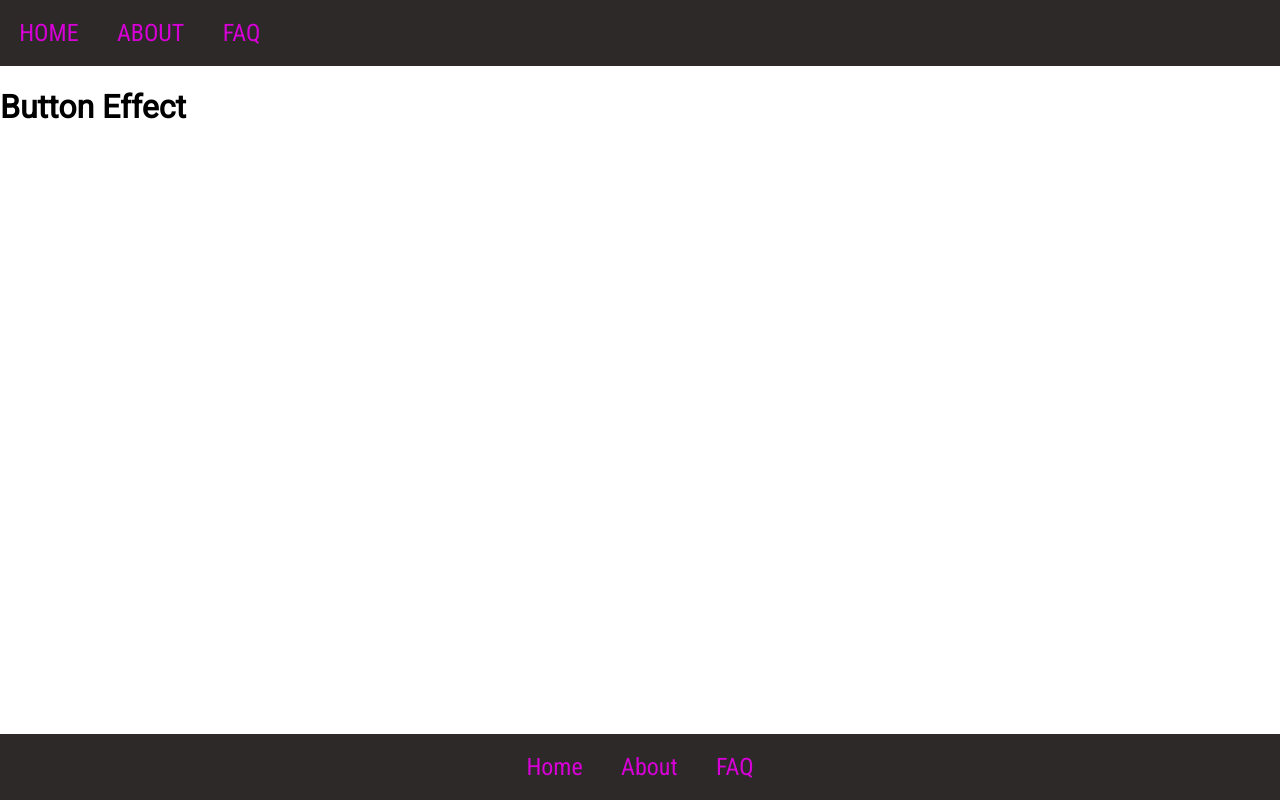
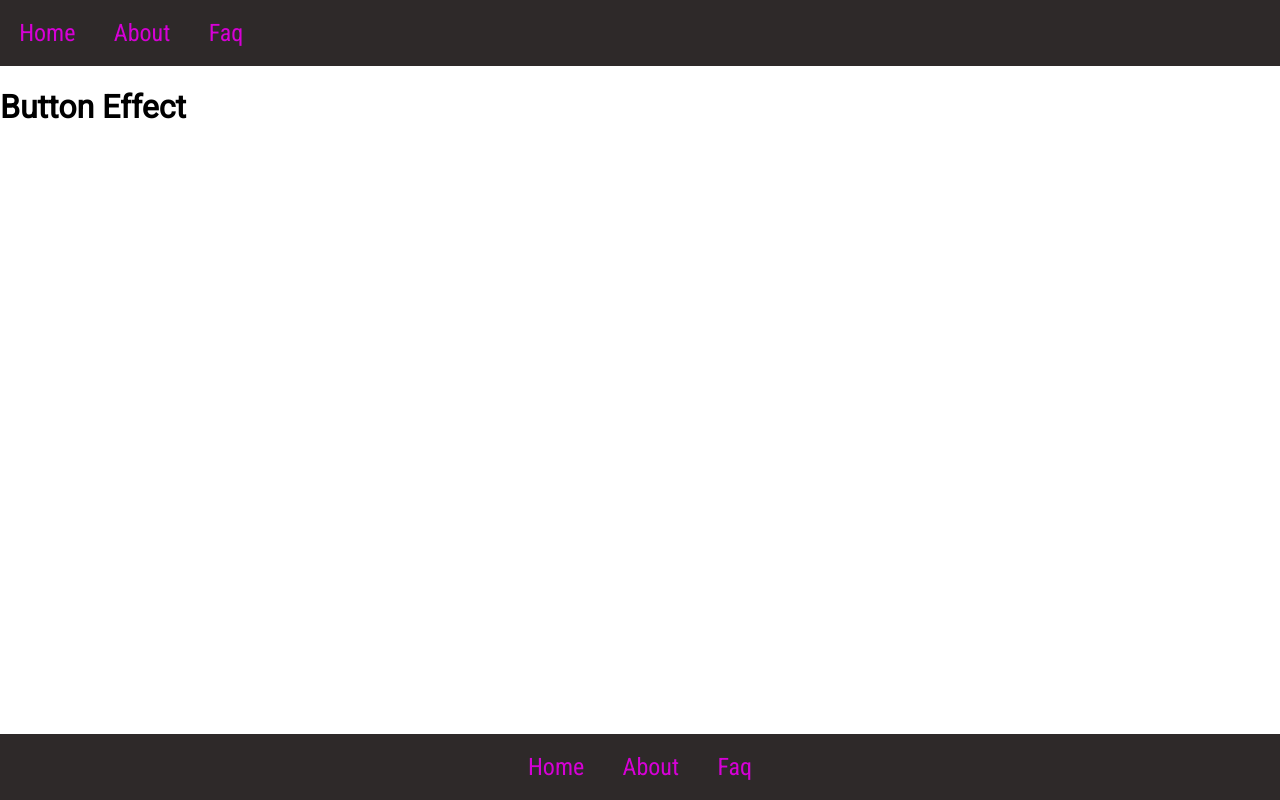
Before and after one commit to amirtbi/vuejs-animation, a Vue app: page / in a window 1280 px wide. Built offline with nearby package versions, Linux system fonts and the light colour scheme; a web font is replaced by a local one.

Commit message:
modifications on router-links in header and footer pages

```diff
--- a/src/components/Layouts/Navs/TheFooterNavigation.vue
+++ b/src/components/Layouts/Navs/TheFooterNavigation.vue
@@ -1,8 +1,8 @@
 <template>
-    <nav>
+  <nav>
     <ul>
-      <li v-for="item in footerItems" :key="item">
-        <a href="#">{{ item }}</a>
+      <li v-for="item in dropDownItems" :key="item.title">
+        <router-link :to="item.route">{{ item.title }}</router-link>
       </li>
     </ul>
   </nav>
@@ -10,12 +10,16 @@
 
 <script>
 export default {
-    data() {
-        return {
-            footerItems:['Home','About','FAQ'],
-        }
-    },
-}
+  data() {
+    return {
+      dropDownItems: [
+        { title: "Home", route: "/home" },
+        { title: "About", route: "/about" },
+        { title: "Faq", route: "/faq" },
+      ],
+    };
+  },
+};
 </script>
 
 <style scoped>
@@ -26,8 +30,7 @@ ul {
   justify-content: flex-start;
   align-content: center;
   padding: 0;
-  margin:0;
-  ;
+  margin: 0;
 }
 li {
   padding: 1.2rem;
@@ -36,9 +39,9 @@ a {
   color: rgb(214, 0, 214);
   text-decoration: none;
   font-size: 1.5rem;
-  font-family: 'Roboto Condensed', sans-serif;
+  font-family: "Roboto Condensed", sans-serif;
 }
-a:hover{
-    color: white;
+a:hover {
+  color: white;
 }
 </style>
--- a/src/components/Layouts/Navs/TheHeaderNaviagtion.vue
+++ b/src/components/Layouts/Navs/TheHeaderNaviagtion.vue
@@ -1,15 +1,10 @@
 <template>
   <nav>
     <ul>
-      <li>
-        <router-link to="/home">HOME</router-link>
+      <li v-for="item in dropDownItems " :key="item.title">
+        <router-link :to="item.route">{{item.title}}</router-link>
       </li>
-      <li>
-        <router-link to="/about">ABOUT</router-link>
-      </li>
-       <li>
-        <router-link to="/faq">FAQ</router-link>
-      </li>
+
     </ul>
   </nav>
 </template>
@@ -18,7 +13,11 @@
 export default {
   data() {
     return {
-      homeItems: ["HOME","AboutUs"],
+      dropDownItems:[
+        {title:'Home',route:'/home'},
+        {title:'About', route:'/about'},
+        {title:'Faq',route:'/faq'}
+      ]
     };
   },
   computed:{
```
